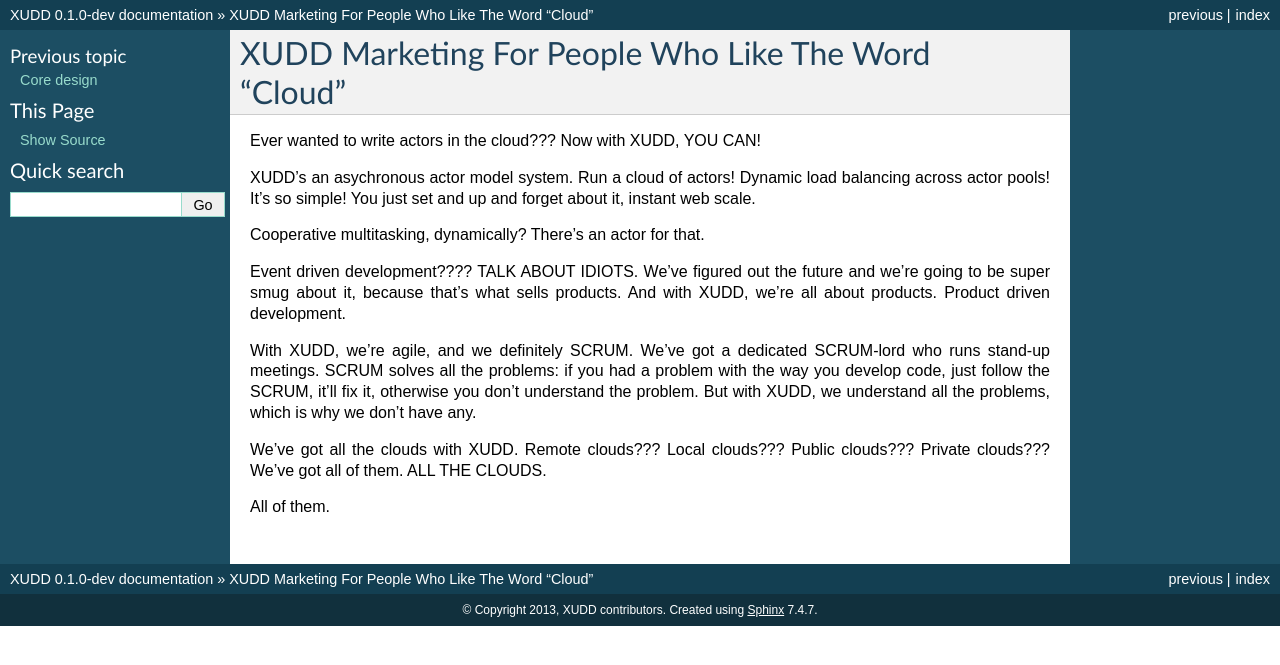
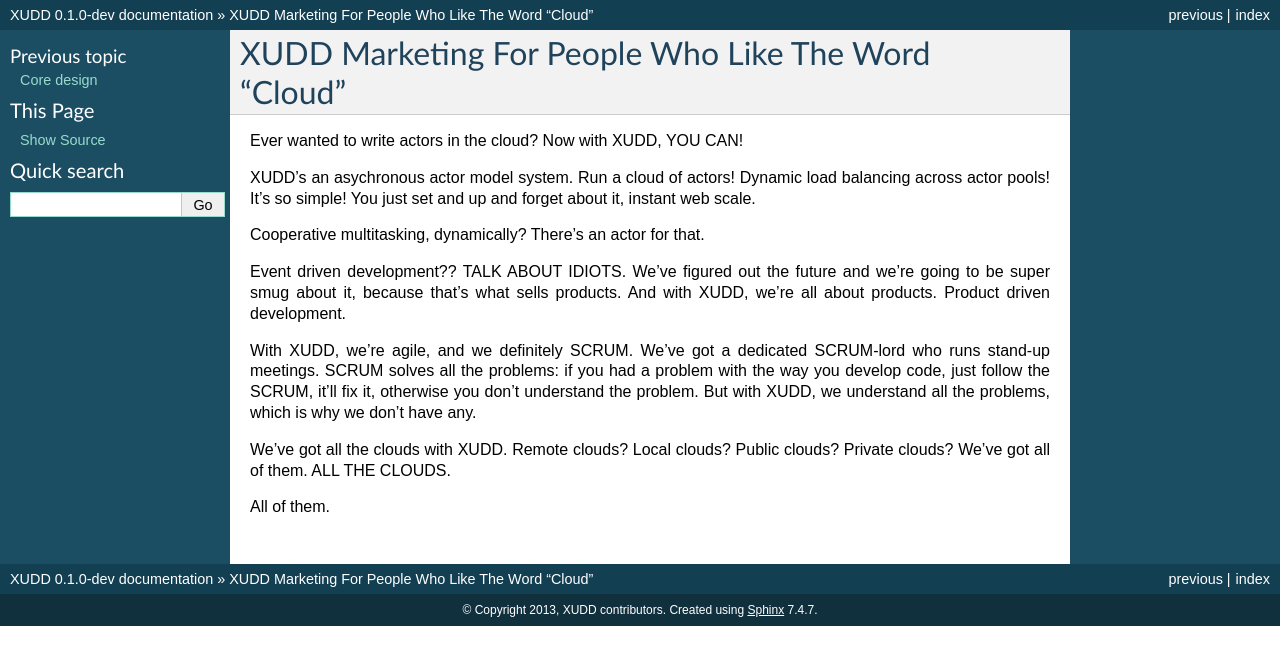
Before and after one commit to xudd/xudd, a Sphinx documentation site: the page built from docs/source/cloud.rst, in a window 1280 px wide. Shown: the top 665 px of the page. Built offline with Sphinx 7.4.7, drawn with Linux system fonts in a browser that asks for light colours.

Commit message:
Remove some extra question marks.

```diff
--- a/docs/source/cloud.rst
+++ b/docs/source/cloud.rst
@@ -2,7 +2,7 @@
 XUDD Marketing For People Who Like The Word "Cloud"
 ===================================================
 
-Ever wanted to write actors in the cloud???  Now with XUDD, YOU CAN!
+Ever wanted to write actors in the cloud?  Now with XUDD, YOU CAN!
 
 XUDD's an asychronous actor model system.  Run a cloud of actors!
 Dynamic load balancing across actor pools!  It's so simple!  You just
@@ -10,7 +10,7 @@
 
 Cooperative multitasking, dynamically?  There's an actor for that.
 
-Event driven development????  TALK ABOUT IDIOTS.  We've figured out
+Event driven development??  TALK ABOUT IDIOTS.  We've figured out
 the future and we're going to be super smug about it, because that's
 what sells products.  And with XUDD, we're all about products.
 Product driven development.
@@ -22,8 +22,8 @@
 problem.  But with XUDD, we understand all the problems, which is why
 we don't have any.
 
-We've got all the clouds with XUDD.  Remote clouds???  Local clouds???
-Public clouds???  Private clouds???  We've got all of them.  ALL THE
+We've got all the clouds with XUDD.  Remote clouds?  Local clouds?
+Public clouds?  Private clouds?  We've got all of them.  ALL THE
 CLOUDS.
 
 All of them.
```
